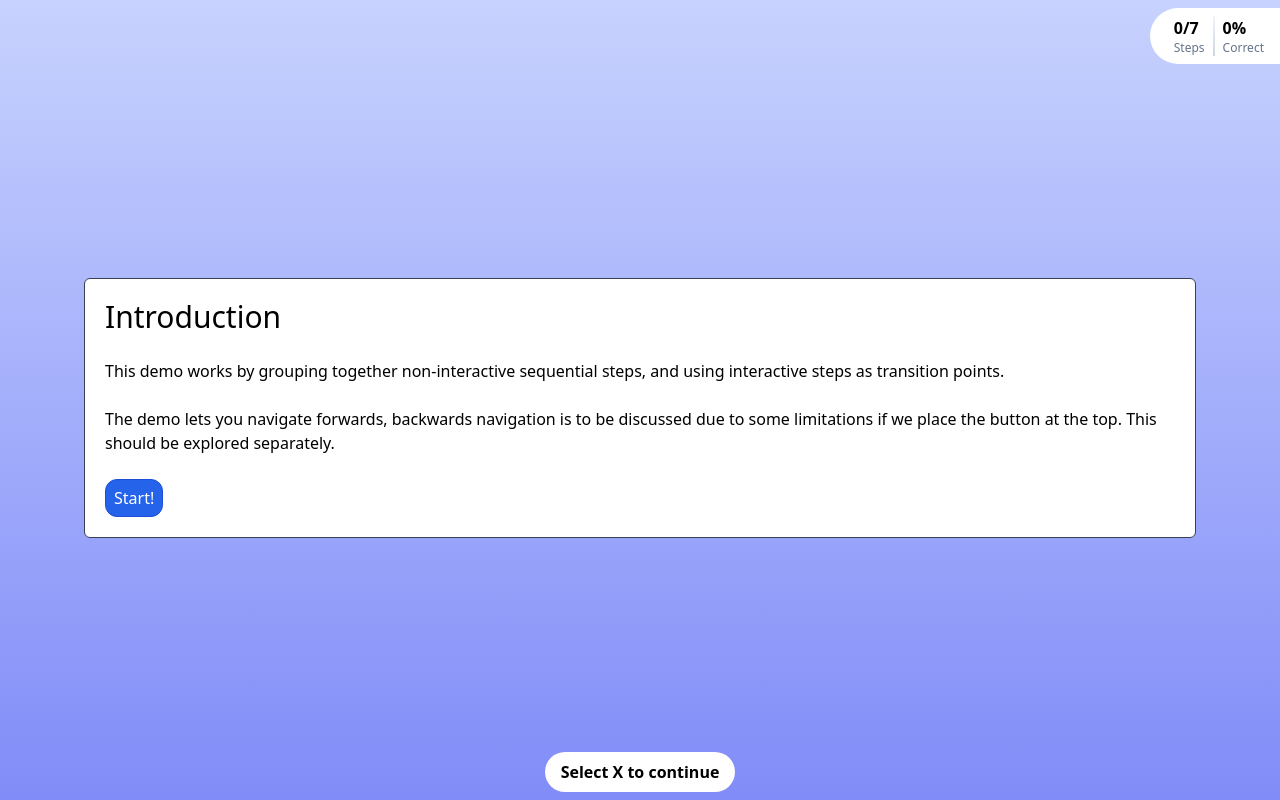
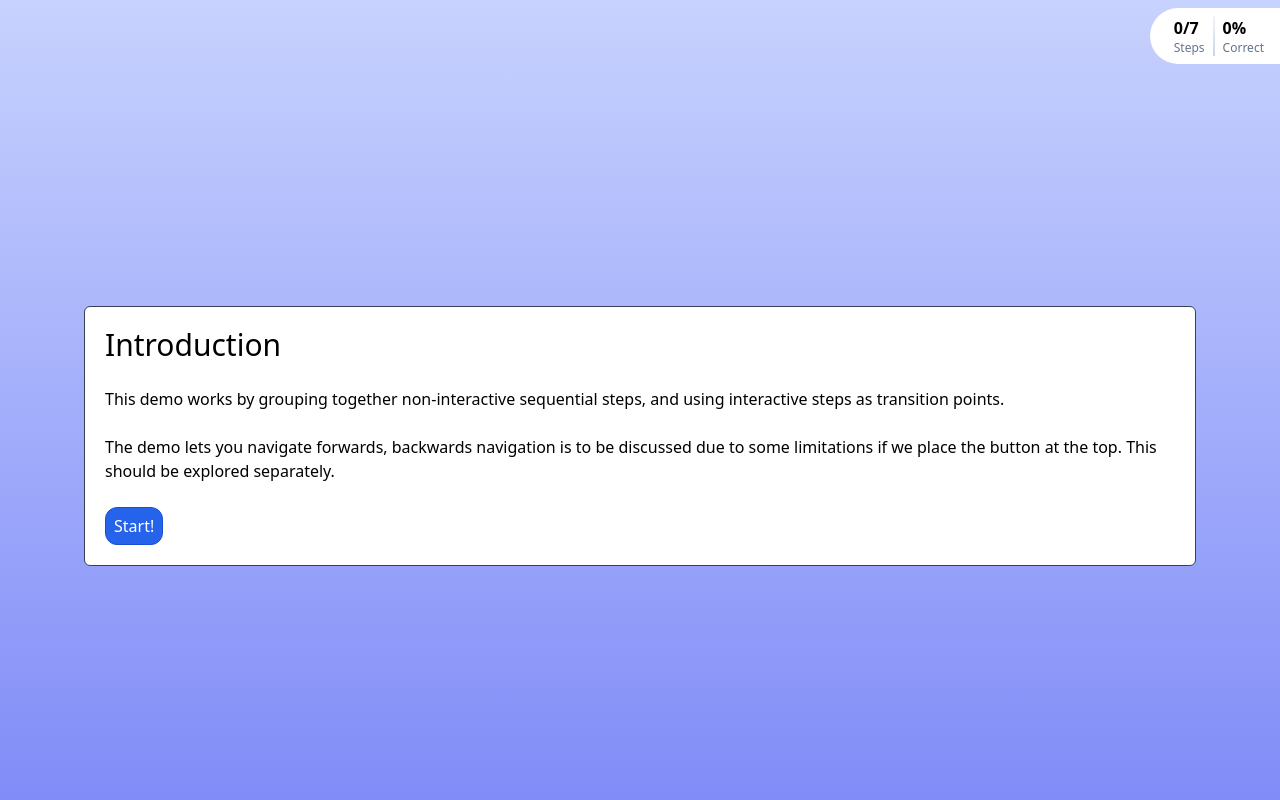
Before and after one commit to josbra-attensi/scrolling-demo, a SvelteKit app: page /idea-2 in a window 1280 px wide. Built offline with nearby package versions, Linux system fonts and the light colour scheme.

Commit message:
feat: Hide select X to continue and plug in data

```diff
--- a/src/routes/idea-2/+page.svelte
+++ b/src/routes/idea-2/+page.svelte
@@ -22,15 +22,16 @@
 	type StepGroup = {
 		interactive: boolean;
 		steps: StepComponent[];
+		numberOfSelections?: number;
 	};
 
 	let stepGroups: StepGroup[] = [
 		{ steps: [Intro], interactive: true },
 		{ steps: [RichText, Info, Paragraph], interactive: false },
-		{ steps: [MultipleChoice], interactive: true },
+		{ steps: [MultipleChoice], interactive: true, numberOfSelections: 3 },
 		{ steps: [RichTextLong, RichText], interactive: false },
-		{ steps: [TrueFalse], interactive: true },
-		{ steps: [MultipleChoiceMany], interactive: true },
+		{ steps: [TrueFalse], interactive: true, numberOfSelections: 1 },
+		{ steps: [MultipleChoiceMany], interactive: true, numberOfSelections: 2 },
 		{ steps: [Summary], interactive: true }
 	];
 
@@ -79,7 +80,7 @@
 			{/if}
 		</div>
 	{/key}
-	<Footer />
+	<Footer numberOfSelections={currentStepGroup?.numberOfSelections} />
 </div>
 
 <style>
--- a/src/routes/idea-2/Footer.svelte
+++ b/src/routes/idea-2/Footer.svelte
@@ -1,7 +1,22 @@
+<script lang="ts">
+	import { fade } from 'svelte/transition';
+
+	interface Props {
+		numberOfSelections?: number;
+	}
+
+	let { numberOfSelections }: Props = $props();
+</script>
+
 <div id="footer" class="fast-footer w-full">
-	<div class="mx-auto my-2 w-fit rounded-full bg-white px-4 py-2 text-center font-bold">
-		Select X to continue
-	</div>
+	{#if numberOfSelections}
+		<div
+			transition:fade
+			class="mx-auto my-2 w-fit rounded-full bg-white px-4 py-2 text-center font-bold"
+		>
+			Select {numberOfSelections} to continue
+		</div>
+	{/if}
 </div>
 
 <style>
```
